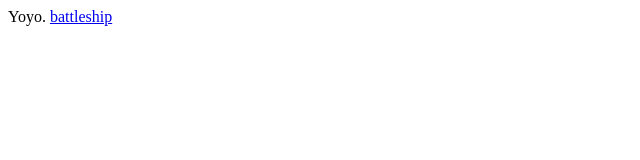
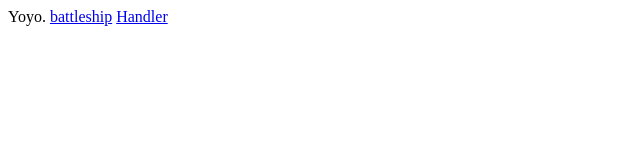
Before and after one commit to stifik/stifik.github.io, a plain HTML site: page index.html in a window 1280 px wide. Shown: the full height of the page, 0-640 px from the left. Drawn offline with Linux system fonts and the light colour scheme.

Commit message:
Added link

```diff
--- a/index.html
+++ b/index.html
@@ -7,5 +7,6 @@
    <body>
       Yoyo.
       <a href="/battleship/battleship.html">battleship</a>
+      <a href="handler/test.html">Handler</a>
    </body>
 </html>
```
